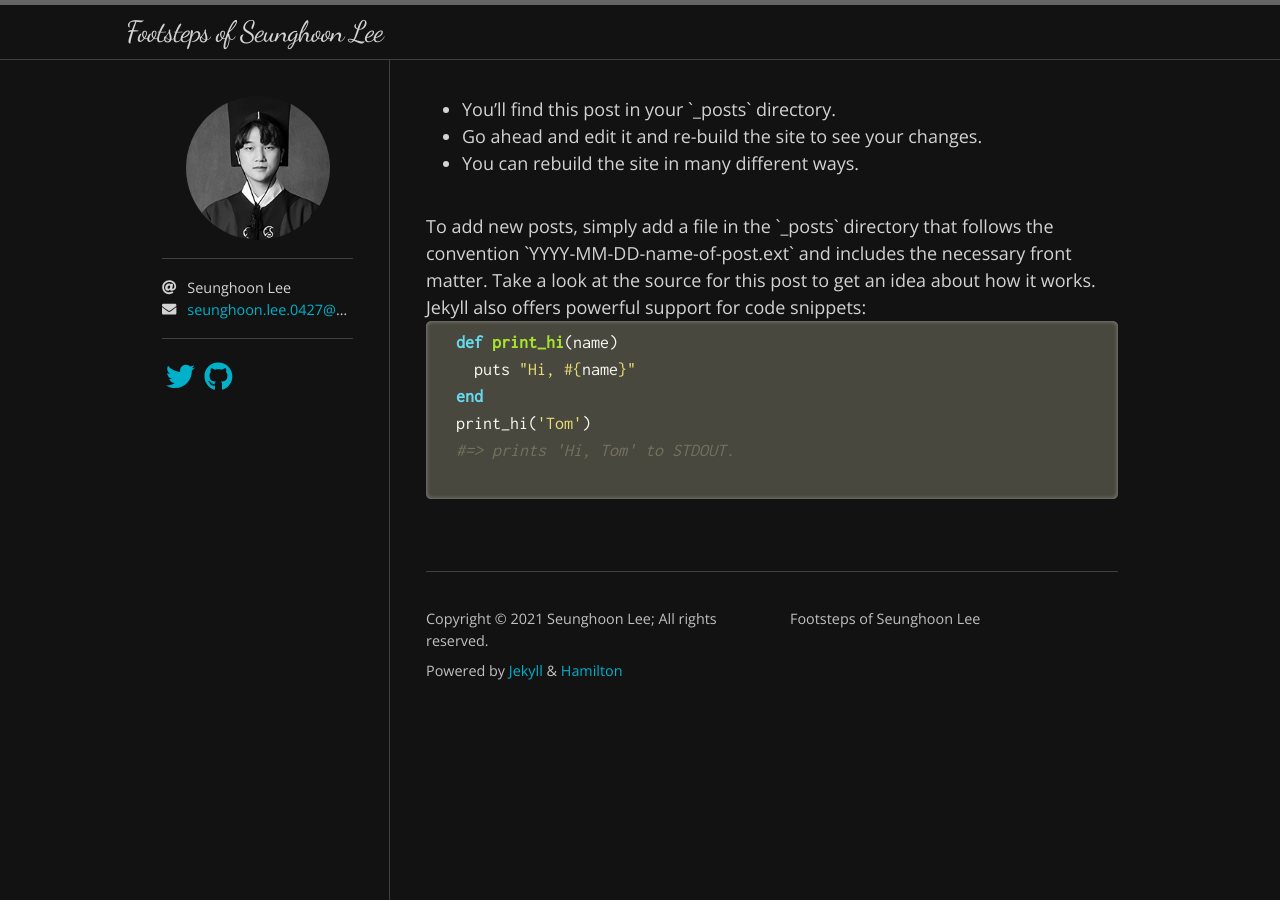
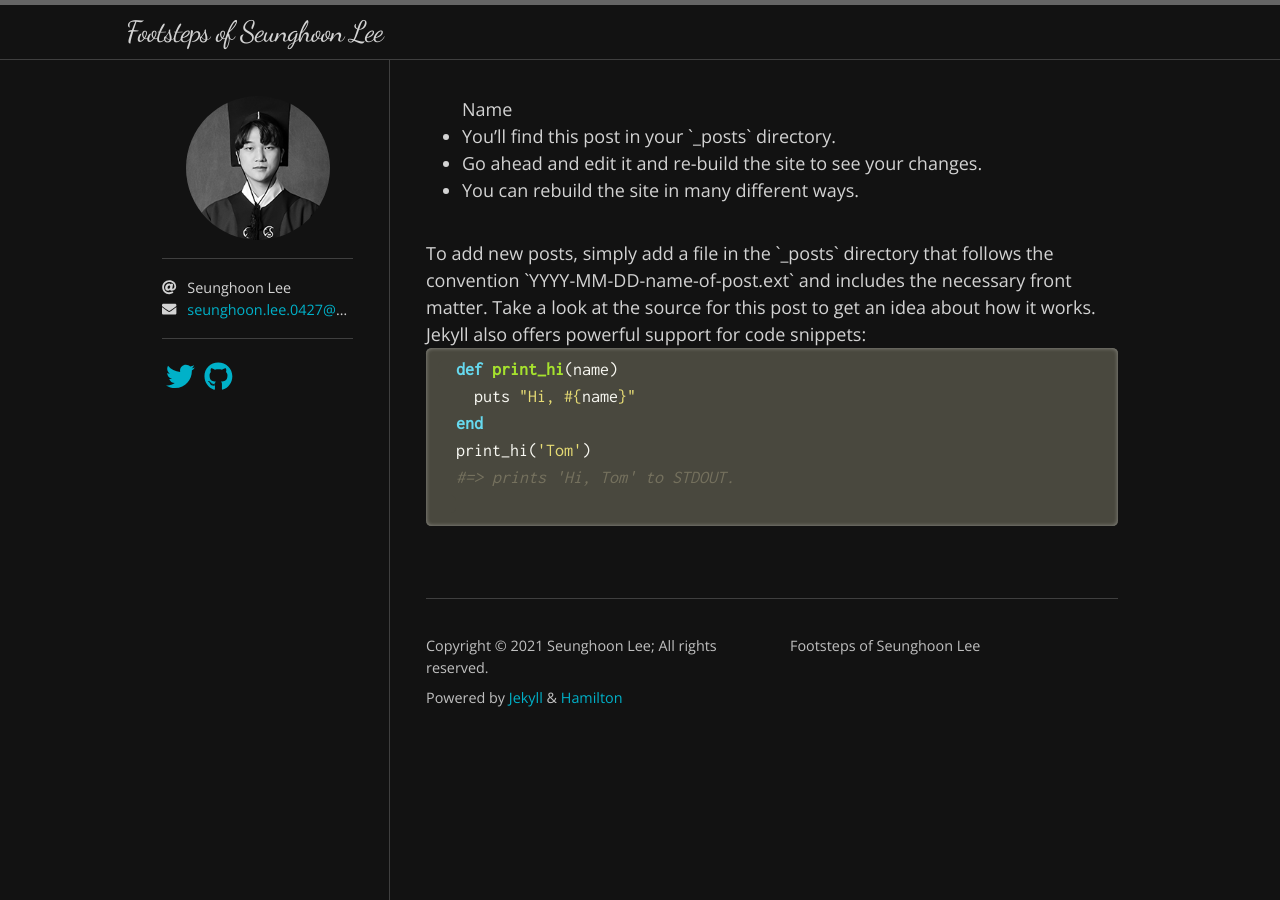
Before and after one commit to SeungHoon00/seunghoon00.github.io, a Jekyll site: the page built from index.html, in a window 1280 px wide. Built offline with Jekyll 4.4.1, drawn with Linux system fonts in a browser that asks for light colours; nearby versions of some CDN libraries; some web fonts are replaced; the list of posts is cut into pages by our own code.

Commit message:
Update home.html

```diff
--- a/_layouts/home.html
+++ b/_layouts/home.html
@@ -13,6 +13,7 @@ layout: default
   {% endif %}
   <div>
   <ul>
+    <dt> Name </dt>
     <li>You’ll find this post in your `_posts` directory.</li>
     <li>Go ahead and edit it and re-build the site to see your changes. </li>
     <li>You can rebuild the site in many different ways.</li>
```
